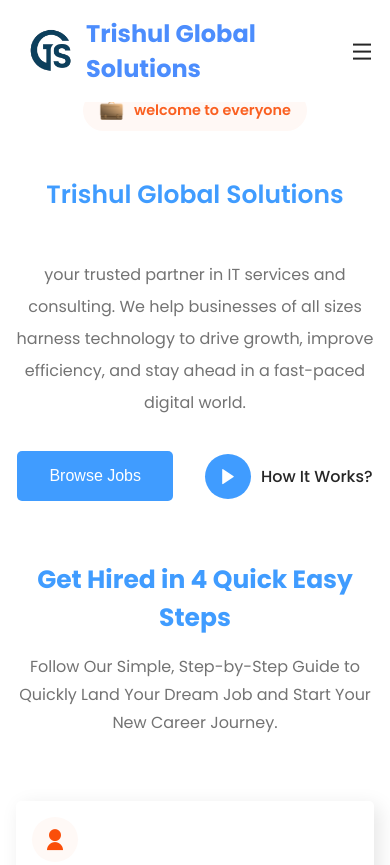
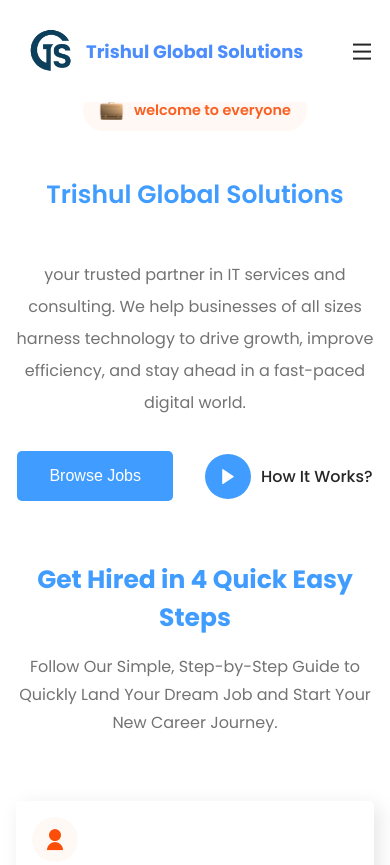
Before and after one commit to Bommusivanageswarareddy/Trishul_global_solutions_outlook, a plain HTML site: page index.html in a window 390 px wide. Shown: the top 865 px of the page. Drawn offline with nearby package versions, Linux system fonts and the light colour scheme; a script that the page names is missing.

Commit message:
9 th commit

```diff
--- a/style.css
+++ b/style.css
@@ -782,6 +782,9 @@
   font-size: 25px;
   margin-top: -100px;
 }
+.logo{
+    font-size: 18px;
+   }
 }
 
 @media (width > 540px) {
```
